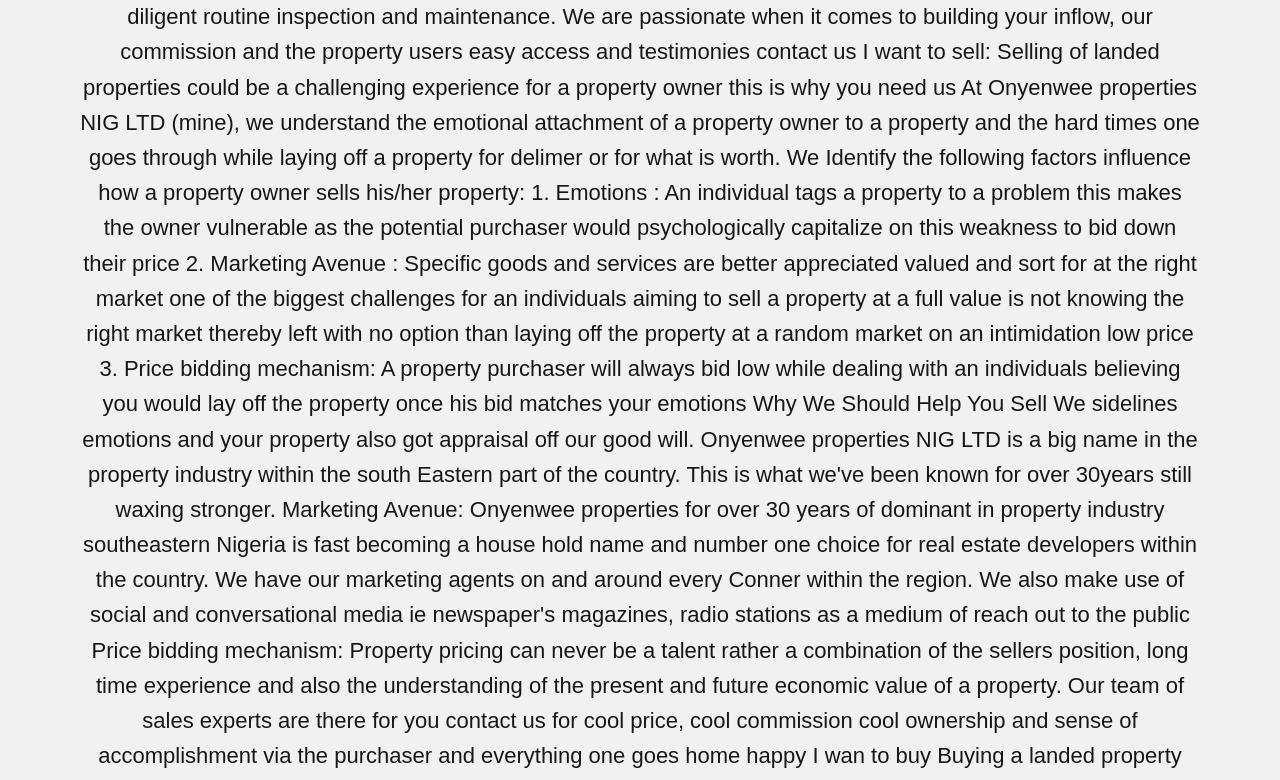
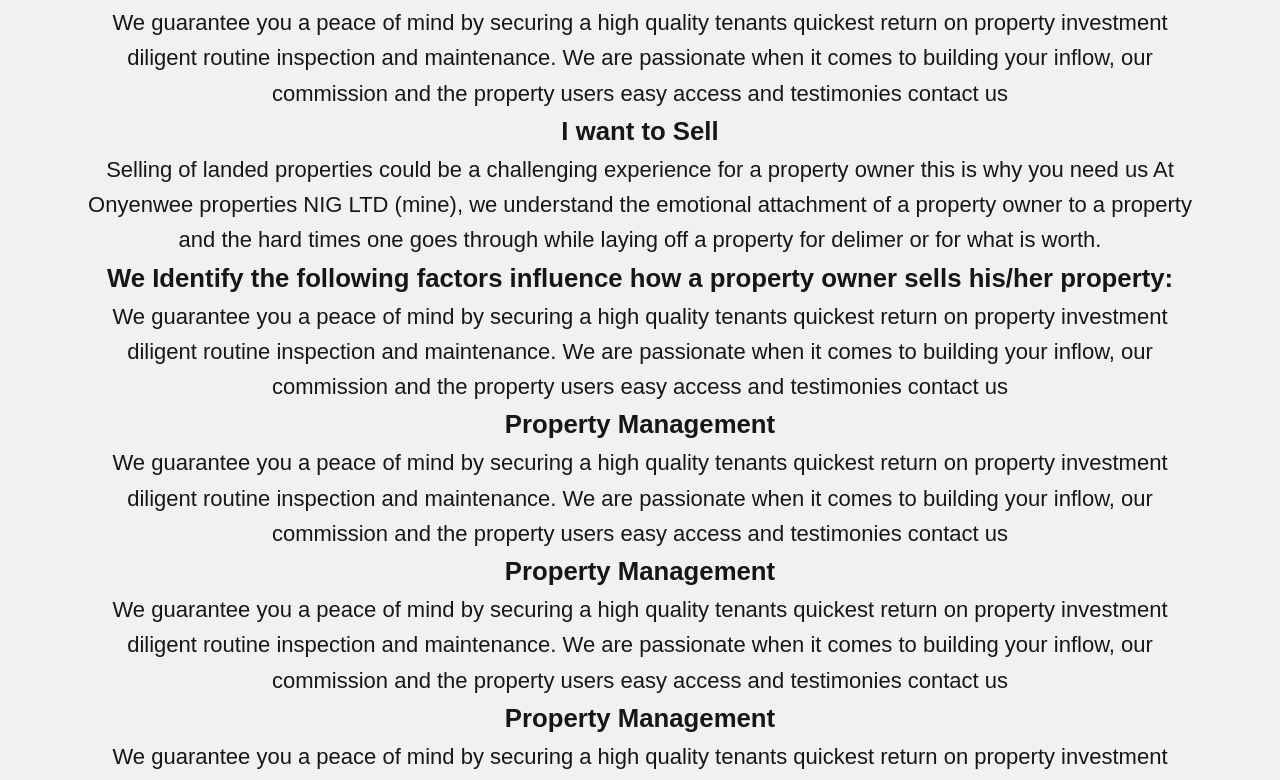
Before and after one commit to clients-projects/onyenweeproperties, a React (Create React App) app: page /property-management in a window 1280 px wide. Shown: the part 1731-2511 px from the top of the page. Built offline with nearby package versions, Linux system fonts and the light colour scheme; what react-router-last-location would draw is missing.

Commit message:
Added services

```diff
--- a/src/views/PropertyManangement.tsx
+++ b/src/views/PropertyManangement.tsx
@@ -81,70 +81,73 @@ const Home = () => {
                     Our Services
                 </h2>
                 <div className='whoWeAre__text'>
-                     We guarantee you a
-                    peace of mind by securing a high quality tenants quickest
-                    return on property investment diligent routine inspection
-                    and maintenance. We are passionate when it comes to building
-                    your inflow, our commission and the property users easy
-                    access and testimonies contact us I want to sell: Selling of
-                    landed properties could be a challenging experience for a
-                    property owner this is why you need us At Onyenwee
-                    properties NIG LTD (mine), we understand the emotional
-                    attachment of a property owner to a property and the hard
-                    times one goes through while laying off a property for
-                    delimer or for what is worth. We Identify the following
-                    factors influence how a property owner sells his/her
-                    property: 1. Emotions : An individual tags a property to a
-                    problem this makes the owner vulnerable as the potential
-                    purchaser would psychologically capitalize on this weakness
-                    to bid down their price 2. Marketing Avenue : Specific goods
-                    and services are better appreciated valued and sort for at
-                    the right market one of the biggest challenges for an
-                    individuals aiming to sell a property at a full value is not
-                    knowing the right market thereby left with no option than
-                    laying off the property at a random market on an
-                    intimidation low price 3. Price bidding mechanism: A
-                    property purchaser will always bid low while dealing with an
-                    individuals believing you would lay off the property once
-                    his bid matches your emotions Why We Should Help You Sell We
-                    sidelines emotions and your property also got appraisal off
-                    our good will. Onyenwee properties NIG LTD is a big name in
-                    the property industry within the south Eastern part of the
-                    country. This is what we've been known for over 30years
-                    still waxing stronger. Marketing Avenue: Onyenwee properties
-                    for over 30 years of dominant in property industry
-                    southeastern Nigeria is fast becoming a house hold name and
-                    number one choice for real estate developers within the
-                    country. We have our marketing agents on and around every
-                    Conner within the region. We also make use of social and
-                    conversational media ie newspaper's magazines, radio
-                    stations as a medium of reach out to the public Price
-                    bidding mechanism: Property pricing can never be a talent
-                    rather a combination of the sellers position, long time
-                    experience and also the understanding of the present and
-                    future economic value of a property. Our team of sales
-                    experts are there for you contact us for cool price, cool
-                    commission cool ownership and sense of accomplishment via
-                    the purchaser and everything one goes home happy I wan to
-                    buy Buying a landed property could the a challenging
-                    experience for a prospective purchaser the following are
-                    factors to consider and why you need our assistance in this
-                    regards: The authenticity of the property Valid documents
-                    and property value For more enquiry contact us I want to
-                    rent There are a lot of challenges when it comes to renting
-                    a conducive apartment but with Onyenwee properties managers
-                    you could go way RENT MADE EASY For enquiry on both
-                    landlords and tenants guild book, contact us Space for
-                    available properties for sell and for rent. Real Estate :
-                    Land survey and lodgments, selling of lands, town planning
-                    Construction: we have an team of certified skills architects
-                    and structural engineer young experience and innovative mind
-                    that knows what taste is all about when it's comes to for
-                    private, commercial and public uses. Interior design and
-                    furnishing equipment: Contact us for your office furniture
-                    and interior we are into sales and purchase of furniture,
-                    toiletries, electronics appliances and house hold equipment
-                    whole sale supply hotels and public centers.
+                    <h3>Property Management</h3>
+                    <p>
+                        We guarantee you a peace of mind by securing a high
+                        quality tenants quickest return on property investment
+                        diligent routine inspection and maintenance. We are
+                        passionate when it comes to building your inflow, our
+                        commission and the property users easy access and
+                        testimonies contact us
+                    </p>
+                    <h3>I want to Sell</h3>
+                    <p>
+                        Selling of landed properties could be a challenging
+                        experience for a property owner this is why you need us
+                        At Onyenwee properties NIG LTD (mine), we understand the
+                        emotional attachment of a property owner to a property
+                        and the hard times one goes through while laying off a
+                        property for delimer or for what is worth.
+                    </p>
+                    <h3>
+                        {' '}
+                        We Identify the following factors influence how a
+                        property owner sells his/her property:{' '}
+                    </h3>
+                    <p>
+                        We guarantee you a peace of mind by securing a high
+                        quality tenants quickest return on property investment
+                        diligent routine inspection and maintenance. We are
+                        passionate when it comes to building your inflow, our
+                        commission and the property users easy access and
+                        testimonies contact us
+                    </p>
+                    <h3>Property Management</h3>
+                    <p>
+                        We guarantee you a peace of mind by securing a high
+                        quality tenants quickest return on property investment
+                        diligent routine inspection and maintenance. We are
+                        passionate when it comes to building your inflow, our
+                        commission and the property users easy access and
+                        testimonies contact us
+                    </p>
+                    <h3>Property Management</h3>
+                    <p>
+                        We guarantee you a peace of mind by securing a high
+                        quality tenants quickest return on property investment
+                        diligent routine inspection and maintenance. We are
+                        passionate when it comes to building your inflow, our
+                        commission and the property users easy access and
+                        testimonies contact us
+                    </p>
+                    <h3>Property Management</h3>
+                    <p>
+                        We guarantee you a peace of mind by securing a high
+                        quality tenants quickest return on property investment
+                        diligent routine inspection and maintenance. We are
+                        passionate when it comes to building your inflow, our
+                        commission and the property users easy access and
+                        testimonies contact us
+                    </p>
+                    <h3>Property Management</h3>
+                    <p>
+                        We guarantee you a peace of mind by securing a high
+                        quality tenants quickest return on property investment
+                        diligent routine inspection and maintenance. We are
+                        passionate when it comes to building your inflow, our
+                        commission and the property users easy access and
+                        testimonies contact us
+                    </p>
                 </div>
             </div>{' '}
         </>
```
